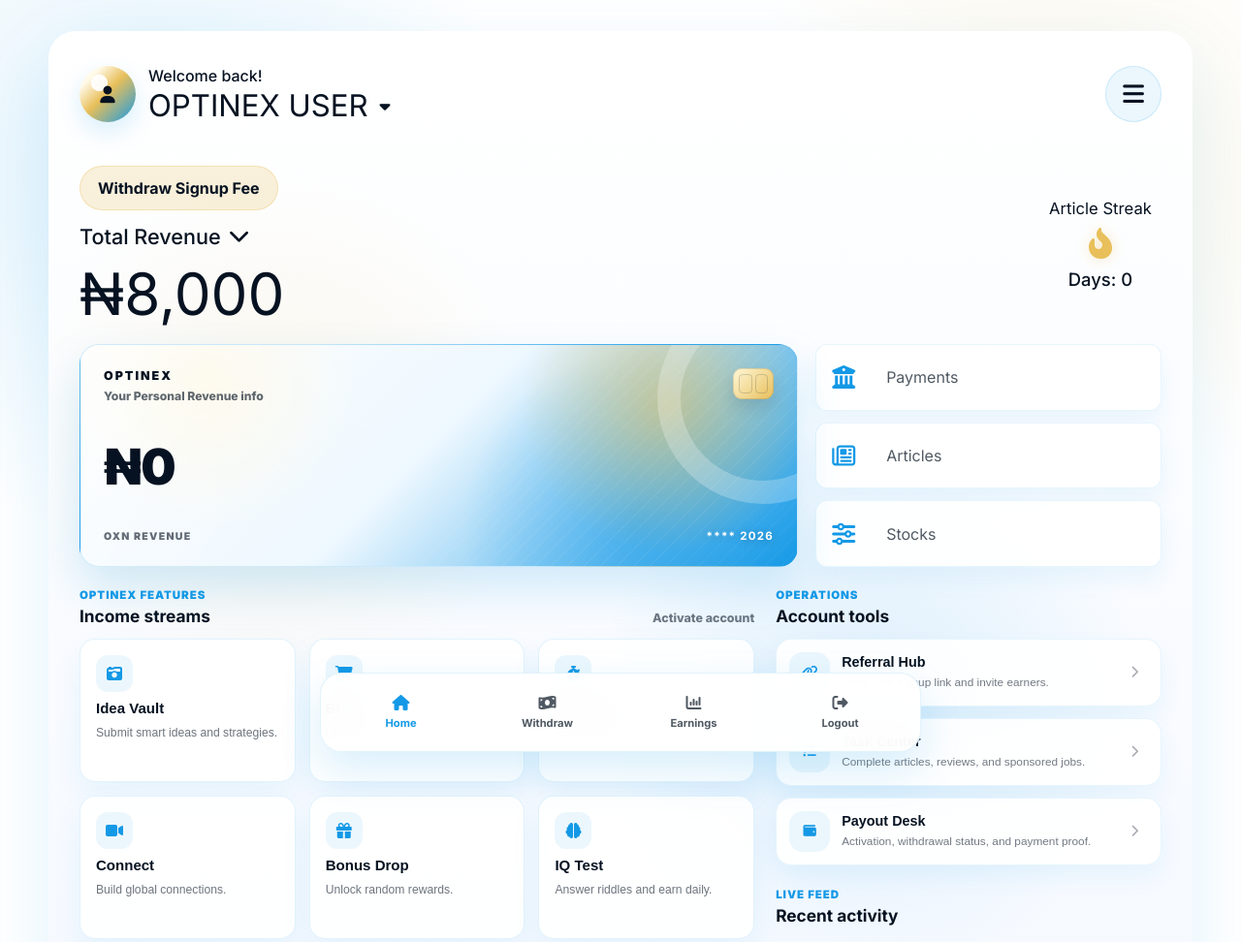
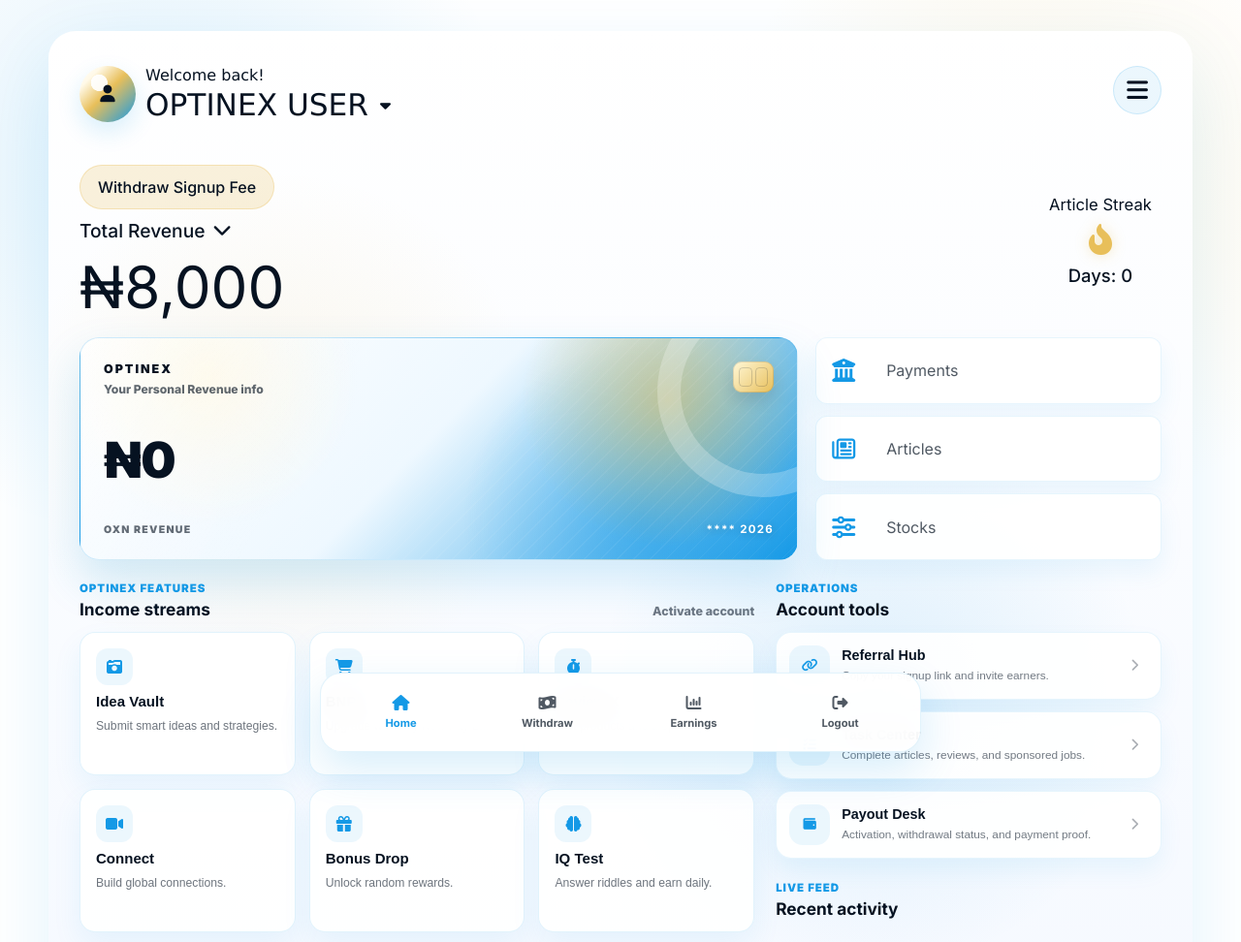
Before and after one commit to codeice33/Optinex, a website: page dashboard.html in a window 1280 px wide. Shown: the top 972 px of the page at 97% size. Drawn offline with Linux system fonts and the light colour scheme.

Commit message:
Add files via upload

```diff
--- a/dashboard.css
+++ b/dashboard.css
@@ -1075,8 +1075,10 @@
 .profile {
   display: flex;
   align-items: center;
-  gap: 13px;
+  gap: 10px;
   min-width: 0;
+  font-family: Verdana, Geneva, Tahoma, sans-serif;
+  font-weight: 100px;
 }
 
 .avatar {
@@ -1143,8 +1145,8 @@
 }
 
 .menu-btn {
-  width: 58px;
-  height: 58px;
+  width: 50px;
+  height: 50px;
   border-radius: 50%;
   background: rgba(20, 153, 230, 0.08);
   color: var(--dash-text);
@@ -1160,15 +1162,15 @@
 
 .withdraw-chip {
   border: 0;
-  border-radius: 999px;
+  border-radius: 990px;
   padding: 12px 18px;
-  margin-bottom: 14px;
+  margin-bottom: 10px;
   background: rgba(232, 191, 90, 0.22);
   color: #061221;
   border: 1px solid rgba(232, 191, 90, 0.32);
   font: inherit;
   font-size: 1rem;
-  font-weight: 700;
+  font-weight: 500;
   cursor: pointer;
 }
 
@@ -1177,7 +1179,7 @@
   align-items: center;
   gap: 8px;
   color: var(--dash-text);
-  font-size: 1.35rem;
+  font-size: 1.20rem;
   font-weight: 500;
   margin-bottom: 16px;
 }
@@ -1656,8 +1658,8 @@
 
   .avatar,
   .menu-btn {
-    width: 50px;
-    height: 50px;
+    width: 45px;
+    height: 45px;
   }
 
   .revenue-head {
```
